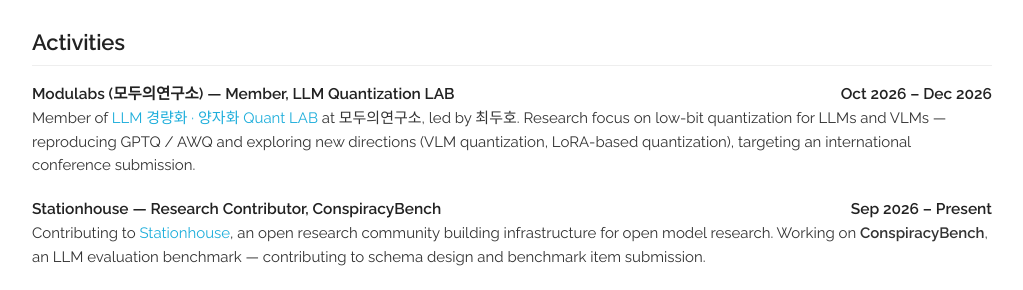
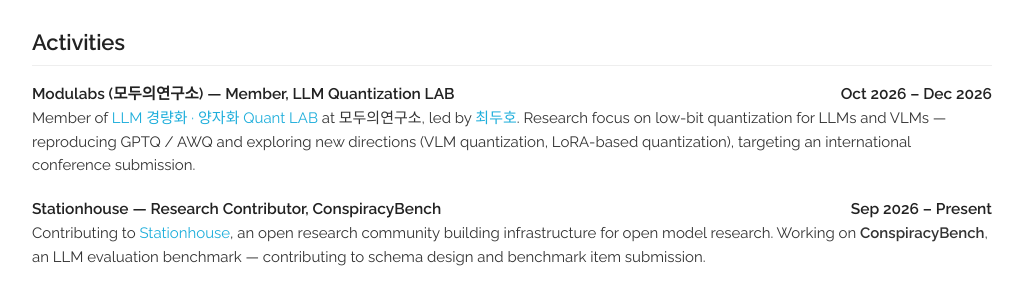
Before and after one commit to jw9603/jw9603.github.io, a Jekyll site: the page built from index.html, in a window 1280 px wide and 900 px high, scrolled down 3173 px. Shown: the part 151-441 px from the top of the window, without its empty margins (128-1151 px from the left). Built offline with Jekyll 4.4.1, drawn with Linux system fonts in a browser that asks for light colours; a style sheet for code colours, icons or effects is not loaded; part of the change alters nothing that is shown.

```diff
--- a/index.html
+++ b/index.html
@@ -283,7 +283,7 @@ description: AI Research Engineer — NLP, LLM Reasoning
         <b>Modulabs (모두의연구소) — Member, LLM Quantization LAB</b>
         <b style="float:right;">Oct 2026 – Dec 2026</b>
       </p>
-      <p>Member of <a href="https://modulabs.co.kr/labs/816" target="_blank">LLM 경량화 · 양자화 Quant LAB</a> at 모두의연구소, led by 최두호. Research focus on low-bit quantization for LLMs and VLMs — reproducing GPTQ / AWQ and exploring new directions (VLM quantization, LoRA-based quantization), targeting an international conference submission.</p>
+      <p>Member of <a href="https://modulabs.co.kr/labs/816" target="_blank">LLM 경량화 · 양자화 Quant LAB</a> at 모두의연구소, led by <a href="https://saimino.github.io/dooho/" target="_blank">최두호</a>. Research focus on low-bit quantization for LLMs and VLMs — reproducing GPTQ / AWQ and exploring new directions (VLM quantization, LoRA-based quantization), targeting an international conference submission.</p>
     </div>
     <div class="paper">
       <p class="title">
```
